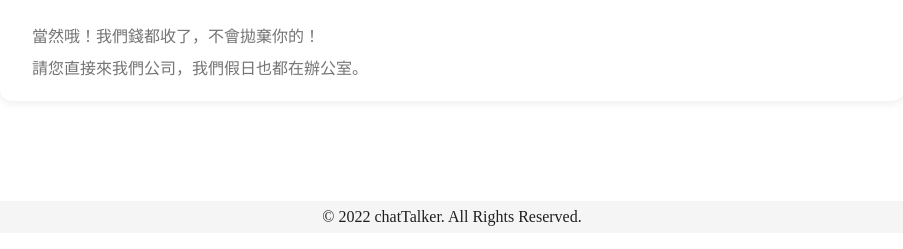
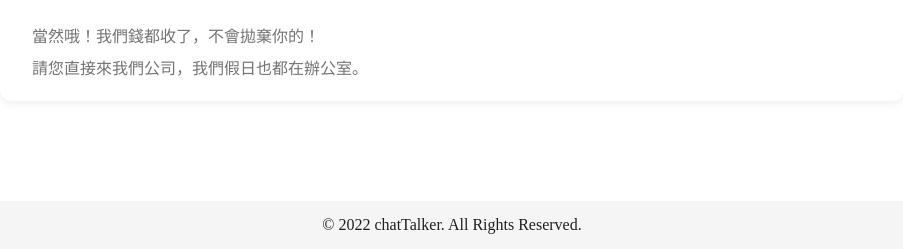
Before and after one commit to yipinglaa/HTMLCSSWIN, a plain HTML site: page bill.html in a window 1280 px wide. Shown: the part 3579-3828 px from the top of the page, without its empty margins (188-1091 px from the left). Drawn offline with Linux system fonts and the light colour scheme.

Commit message:
任務二

```diff
--- a/bill.scss
+++ b/bill.scss
@@ -281,7 +281,7 @@ $font-s:16px;
 .footer{
 	background: #F5F5F5;
 	text-align: center;
-	padding: 8px 0px;
+	padding: 16px 0px;
 	p{
 		font-size: 16px;
 		color: $maintextcolor;
```
Also changed, not shown: bill.css, 1 other file.
